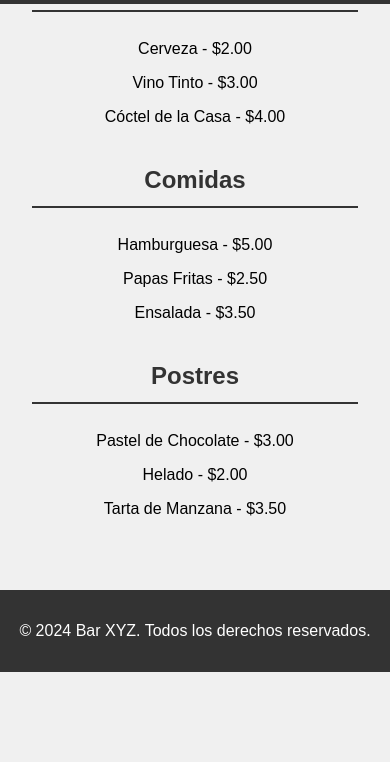
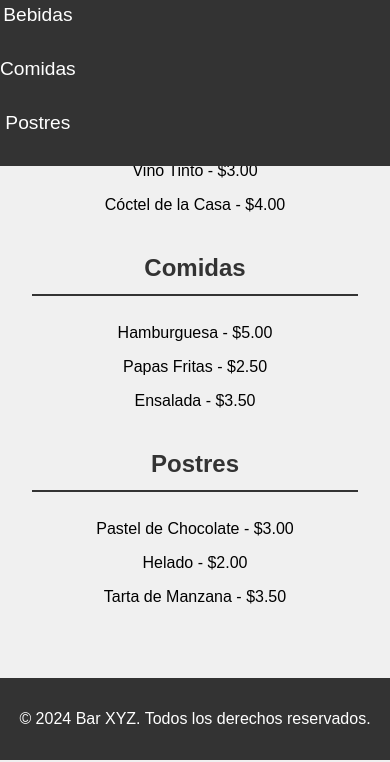
Before and after one commit to emilioeigler/bar-austria, a plain HTML site: page index.html in a window 390 px wide. Shown: the part 82-844 px from the top of the page. Drawn offline with Linux system fonts and the light colour scheme.

Commit message:
Update styles.css

```diff
--- a/styles.css
+++ b/styles.css
@@ -29,6 +29,8 @@ nav ul {
     margin: 0;
     padding: 0;
     display: flex;
+    justify-content: center;
+    align-items: center;
 }
 
 nav ul li {
@@ -74,3 +76,24 @@ footer {
     bottom: 0;
     width: 100%;
 }
+
+/* Estilos Responsivos */
+@media (max-width: 768px) {
+    header {
+        flex-direction: column;
+        align-items: flex-start;
+    }
+
+    nav ul {
+        flex-direction: column;
+        width: 100%;
+    }
+
+    nav ul li {
+        margin: 0.5em 0;
+    }
+
+    main {
+        padding-top: 120px; /* Aumentar el espacio superior para dispositivos móviles */
+    }
+}
```
